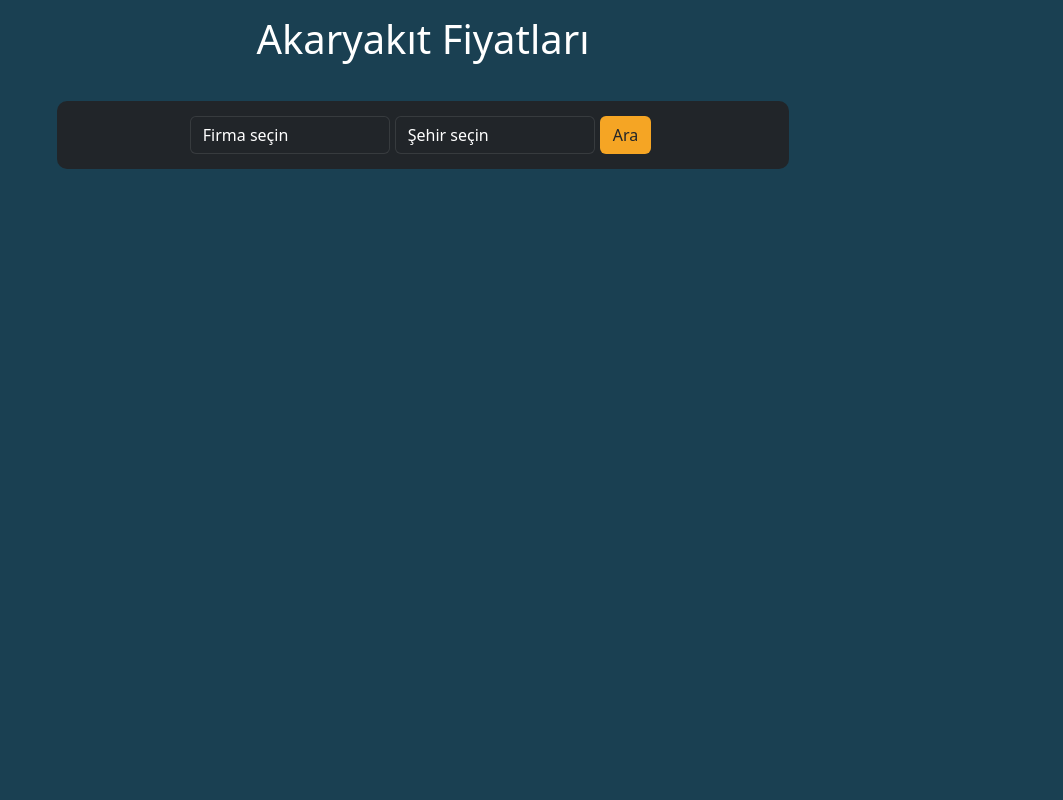
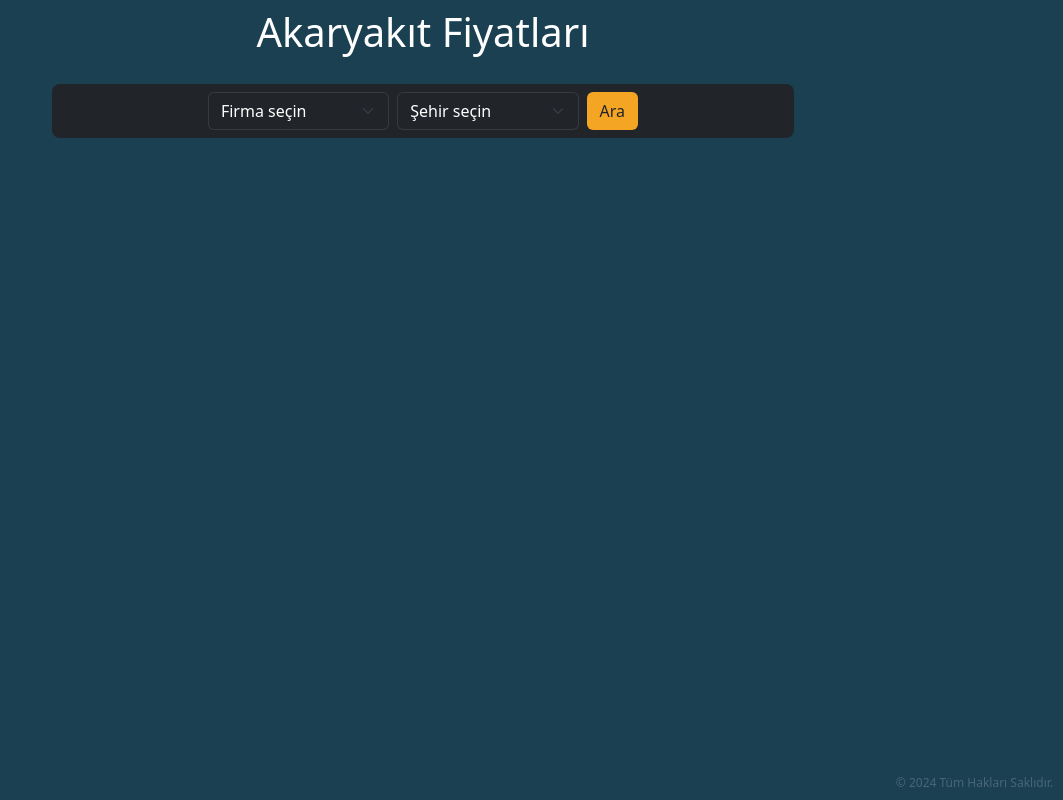
Before and after one commit to ulaskarakas/fuelPrices, a website: page public/index.html in a window 1280 px wide. Shown: the whole page, without its empty margins (217-1280 px from the left). Drawn offline with nearby package versions, Linux system fonts and the light colour scheme; no server answers.

Commit message:
script.js, index.html & style.css modified

```diff
--- a/public/css/style.css
+++ b/public/css/style.css
@@ -1,37 +1,38 @@
+/*body*/
 .bg-color-1A4052{
     background-color: #1A4052;
 }
 
-#header-container{
-    padding: 15px;
+/*header*/
+
+/*content*/
+.bg-color-212529{
+    background-color: #212529;
 }
 
-#content-container{
-    padding: 15px;
+.center{
+    display: flex;
+    justify-content: center;
 }
 
-form{
-    padding: 15px;
-    margin-bottom: 10px;
-    background-color: #212529;
-    border-radius: 10px;
+img{
+    height: auto;
+    max-width: 60px;
 }
 
 #searchButton{
     background-color: #F5A524;
+    color: #212529;
+}
+
+#searchButton:hover{
+    background-color: #212529;
+    color: #F5A524;
+    border: 1px solid #F5A524;
 }
 
 #table{
-    padding: 15px;
-    background-color: #212529;
-    border-radius: 10px;
     visibility: hidden;
-}
-
-img{
-    height: auto;
-    max-width: 40px;
-    border-radius: 2px;
 }
 
 #info, #info-brand{
@@ -40,23 +41,14 @@ img{
     align-items: center;
 }
 
-.center{
-    display: flex;
-    justify-content: center;
+/*footer*/
+#footer-container{
+    font-size: 12px;
+    opacity: 0.2;
 }
 
-.padding-right-5{
-    padding-right: 5px;
+#footer-container p{
+    position: fixed;
+    bottom: 0;
+    right: 10px;
 }
-
-.padding-10{
-    padding: 10px;
-}
-
-.margin-right-5{
-    margin-right: 5px;
-}
-
-.width-200{
-    width: 200px;
-}
--- a/public/index.html
+++ b/public/index.html
@@ -15,21 +15,21 @@
 </head>
 <body class="bg-color-1A4052">
 
-    <div id="header-container" class="container text-center">
+    <div id="header-container" class="container text-center p-2">
         <div class="row">
             <div class="col">
                 <h1 class="text-white">Akaryakıt Fiyatları</h1>
             </div>
         </div>
     </div>
-    <div id="content-container" class="container">
+    <div id="content-container" class="container p-2">
         <div class="row">
             <div class="col-2"></div>
             <div class="col-8">
-                <form>
-                    <div class="form-row center" >
-                        <div class="form-group margin-right-5 width-200">
-                            <select id="brandSelect" class="form-control" style="border: 1px solid rgb(255, 255, 255, 0.1); background-color: #212529; color: #FFFFFF;">
+                <form class="p-2 my-1 rounded-3 bg-color-212529">
+                    <div class="form-row center">
+                        <div class="form-group mx-1 w-25">
+                            <select id="brandSelect" class="form-control form-select form-select-md" style="border: 1px solid rgb(255, 255, 255, 0.1); background-color: #212529; color: #FFFFFF;">
                                 <option selected>Firma seçin</option>
                                 <option value="Petrol Ofisi">Petrol Ofisi</option>
                                 <option value="Opet">Opet</option>
@@ -38,31 +38,31 @@
                                 <option value="Türkiye Petrolleri">Türkiye Petrolleri</option>
                             </select>
                         </div>
-                        <div class="form-group margin-right-5 width-200">
-                            <select id="citySelect" class="form-control" style="border: 1px solid rgb(255, 255, 255, 0.1); background-color: #212529; color: #FFFFFF;">
+                        <div class="form-group mx-1 w-25">
+                            <select id="citySelect" class="form-control form-select form-select-md" style="border: 1px solid rgb(255, 255, 255, 0.1); background-color: #212529; color: #FFFFFF;">
                                 <option selected>Şehir seçin</option>
                             </select>
                         </div>
                         <!--
-                        <div class="form-group margin-right-5 width-200">
+                        <div class="form-group margin-right-5 w-25">
                             <select id="districtSelect" class="form-control">
                                 <option selected>İlçe seçin</option>
                             </select>
                         </div>
                         -->
-                        <div class="form-group margin-right-5">
-                            <button id="searchButton" class="btn text-dark" onclick="search()" type="button">Ara</button>
+                        <div class="form-group mx-1">
+                            <button id="searchButton" class="btn btn-md" onclick="search()" type="button">Ara</button>
                         </div>
                     </div>
                 </form>
-                <div id="table" class="table-responsive">
-                    <div id="info" class="padding-10">
+                <div id="table" class="table-responsive p-2 rounded-3 bg-color-212529">
+                    <div id="info" class="p-2">
                         <div id="info-city" class="text-white">
                             <h3 id="city"></h3>
                         </div>
                         <div id="info-brand" class="text-white">
-                            <h5 id="brand" class="padding-right-5"></h5>
-                            <img id="brand-image" src="img/po-logo.svg" alt="" class="rounded">
+                            <h5 id="brand" class="px-1"></h5>
+                            <img id="brand-image" src="img/po-logo.svg" alt="" class="rounded-3">
                         </div>
                     </div>
                     <table id="table-inner" class="table table-hover table-dark" style="margin: 0;">
@@ -82,10 +82,10 @@
             <div class="col-2"></div>
         </div>
     </div>
-    <div id="footer-container" class="container text-center">
+    <div id="footer-container" class="container text-center text-white">
         <div class="row">
             <div class="col">
-
+                <p class="my-2">© 2024 Tüm Hakları Saklıdır.</p>
             </div>
         </div>
     </div>
--- a/public/js/script.js
+++ b/public/js/script.js
@@ -35,8 +35,8 @@ function search() {
         for (let i = 0; i < fiyatlar.length; i++) {
           let c = document.getElementById("city");
           c.innerText = selectedCity;
-          let b = document.getElementById("brand");
-          b.innerText = selectedBrand;
+          //let b = document.getElementById("brand");
+          //b.innerText = selectedBrand;
           let bImage = document.getElementById("brand-image");
           switch (selectedBrand) {
             case "Petrol Ofisi": bImage.src = "img/po-logo.svg"; break;
```
